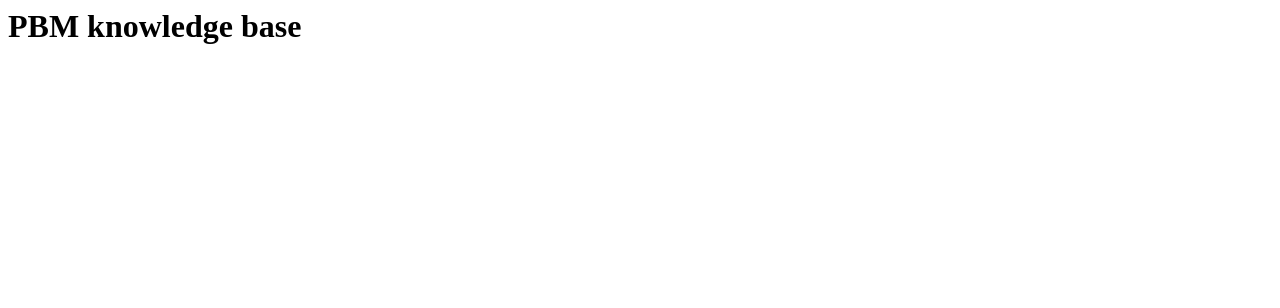
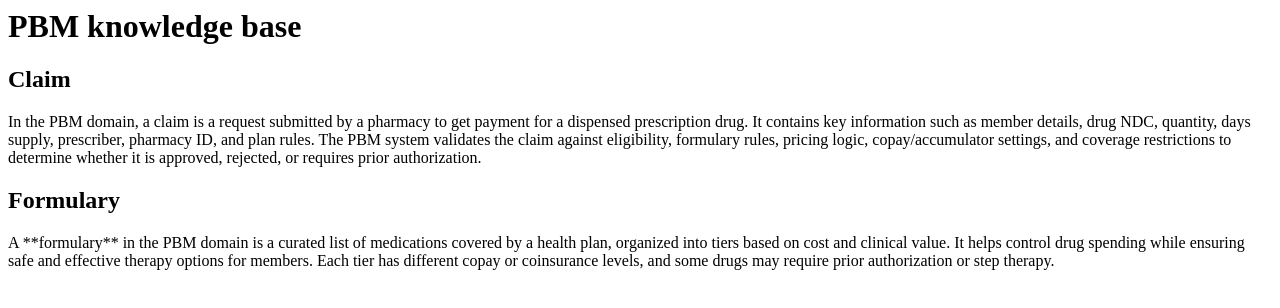
Before and after one commit to madhurtrivedi/pbm-Knowledge, a plain HTML site: page docs/index.html in a window 1280 px wide. Drawn offline with Linux system fonts and the light colour scheme.

Commit message:
Update index.html

```diff
--- a/docs/index.html
+++ b/docs/index.html
@@ -1 +1,7 @@
 <h1>PBM knowledge base</h1>
+
+<h2>Claim</h2>
+<p>In the PBM domain, a claim is a request submitted by a pharmacy to get payment for a dispensed prescription drug. It contains key information such as member details, drug NDC, quantity, days supply, prescriber, pharmacy ID, and plan rules. The PBM system validates the claim against eligibility, formulary rules, pricing logic, copay/accumulator settings, and coverage restrictions to determine whether it is approved, rejected, or requires prior authorization.</p>
+
+<h2>Formulary</h2>
+<p>A **formulary** in the PBM domain is a curated list of medications covered by a health plan, organized into tiers based on cost and clinical value. It helps control drug spending while ensuring safe and effective therapy options for members. Each tier has different copay or coinsurance levels, and some drugs may require prior authorization or step therapy.</p>
```
